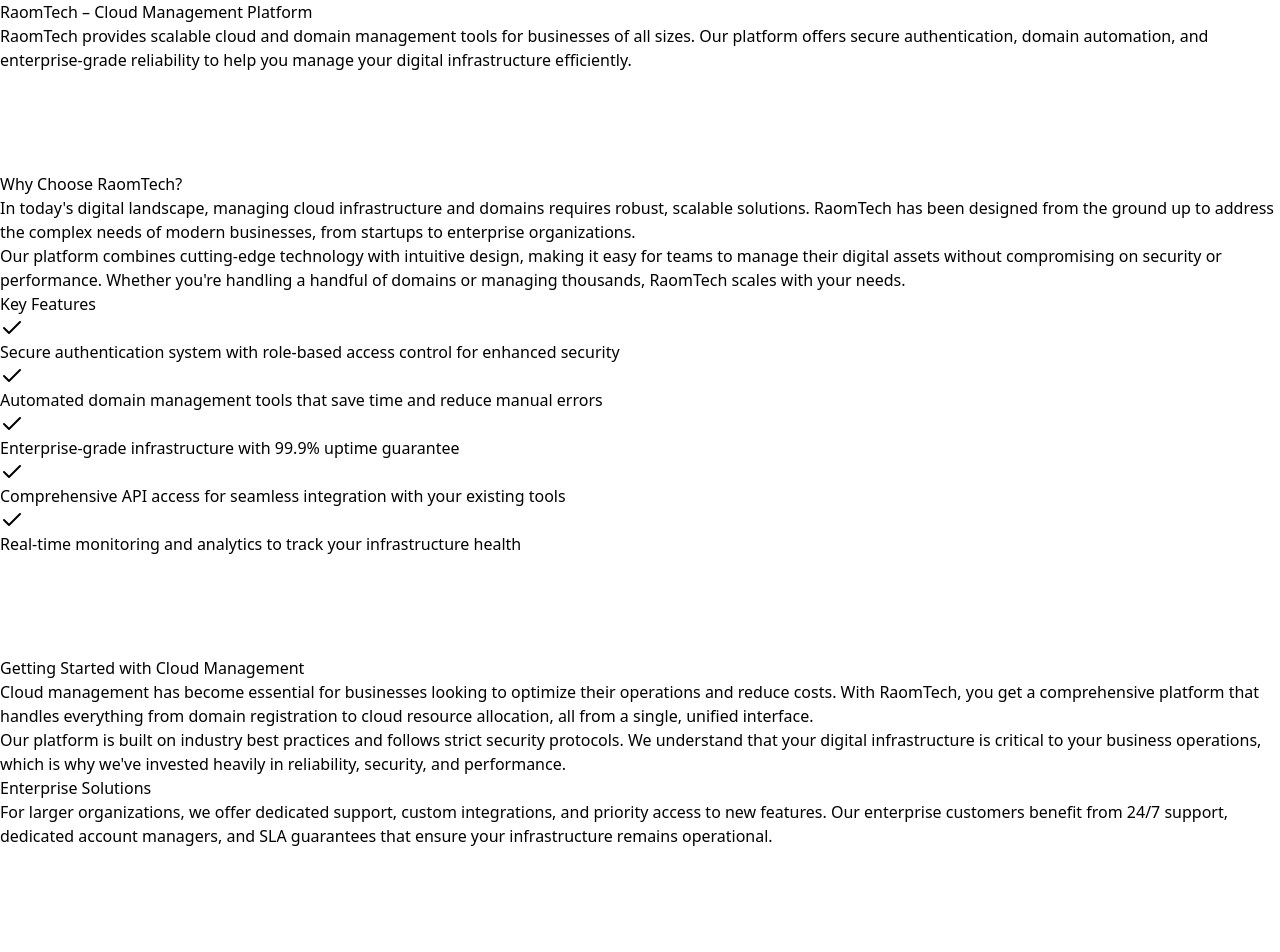
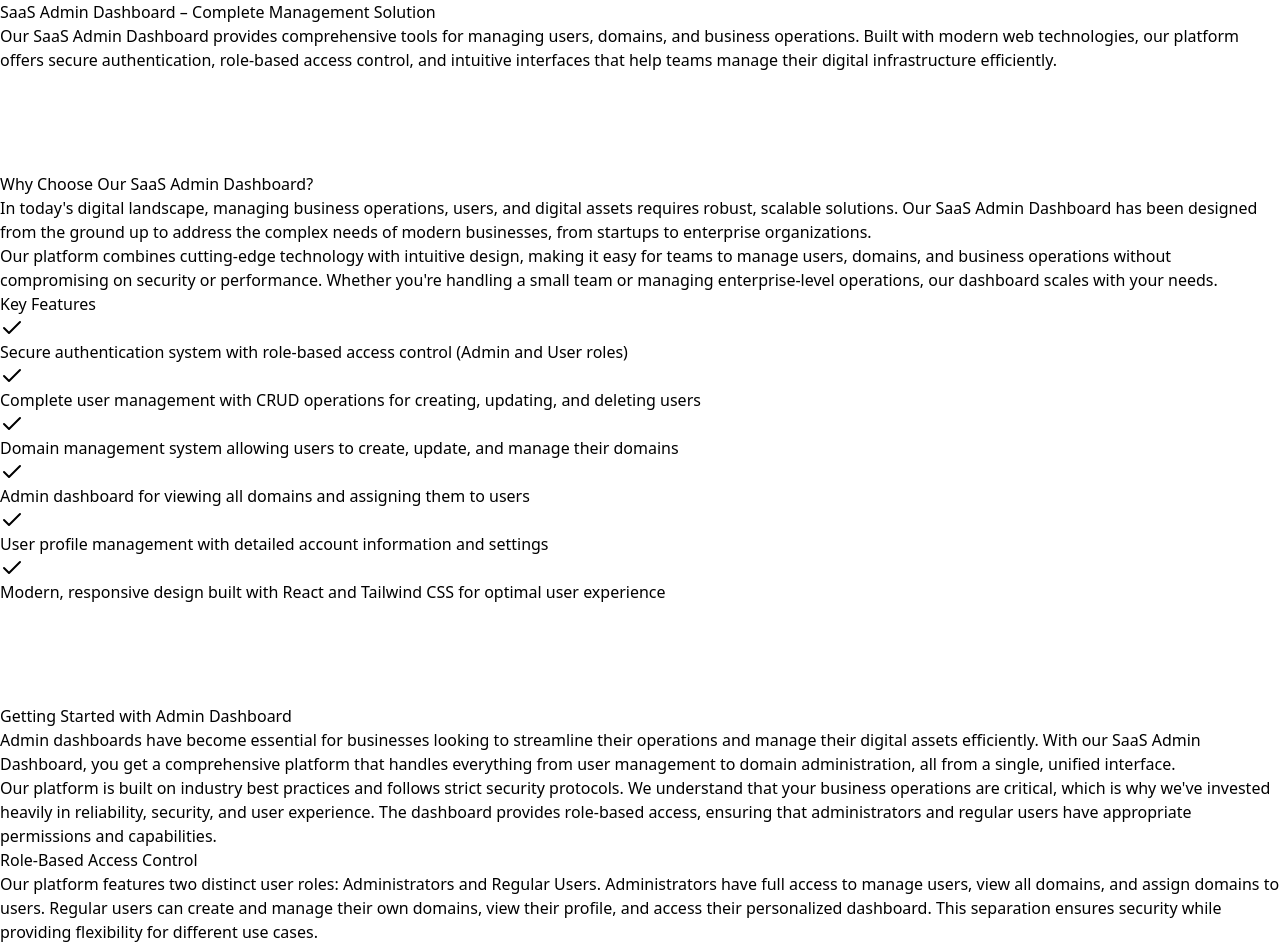
Before and after one commit to codesbydeveloper/test-project, a React (Vite) app: page / in a window 1280 px wide. Shown: the top 952 px of the page. Built offline with nearby package versions, Linux system fonts and the light colour scheme.

Commit message:
change api endpoint

```diff
--- a/src/pages/home/Home.jsx
+++ b/src/pages/home/Home.jsx
@@ -12,12 +12,12 @@
         <article className="prose prose-invert max-w-none">
           <header className="mb-12 text-center">
             <h1 className="text-5xl font-bold text-white mb-4">
-              RaomTech – Cloud Management Platform
+              SaaS Admin Dashboard – Complete Management Solution
             </h1>
             <p className="text-xl text-slate-300 leading-relaxed">
-              RaomTech provides scalable cloud and domain management tools for businesses of all sizes.
-              Our platform offers secure authentication, domain automation, and enterprise-grade reliability
-              to help you manage your digital infrastructure efficiently.
+              Our SaaS Admin Dashboard provides comprehensive tools for managing users, domains, and business operations.
+              Built with modern web technologies, our platform offers secure authentication, role-based access control,
+              and intuitive interfaces that help teams manage their digital infrastructure efficiently.
             </p>
           </header>
 
@@ -34,18 +34,18 @@
 
           {/* Editorial Content Section */}
           <section className="mb-12">
-            <h2 className="text-3xl font-bold text-white mb-6">Why Choose RaomTech?</h2>
+            <h2 className="text-3xl font-bold text-white mb-6">Why Choose Our SaaS Admin Dashboard?</h2>
 
             <p className="text-slate-300 text-lg leading-relaxed mb-6">
-              In today's digital landscape, managing cloud infrastructure and domains requires robust,
-              scalable solutions. RaomTech has been designed from the ground up to address the complex
-              needs of modern businesses, from startups to enterprise organizations.
+              In today's digital landscape, managing business operations, users, and digital assets requires
+              robust, scalable solutions. Our SaaS Admin Dashboard has been designed from the ground up to
+              address the complex needs of modern businesses, from startups to enterprise organizations.
             </p>
 
             <p className="text-slate-300 text-lg leading-relaxed mb-6">
               Our platform combines cutting-edge technology with intuitive design, making it easy for
-              teams to manage their digital assets without compromising on security or performance.
-              Whether you're handling a handful of domains or managing thousands, RaomTech scales with your needs.
+              teams to manage users, domains, and business operations without compromising on security or performance.
+              Whether you're handling a small team or managing enterprise-level operations, our dashboard scales with your needs.
             </p>
 
             <div className="bg-slate-800/50 border border-slate-700 rounded-lg p-6 my-8">
@@ -53,23 +53,27 @@
               <ul className="space-y-3">
                 <li className="flex items-start gap-3 text-slate-300">
                   <Check className="w-5 h-5 text-green-400 mt-1 flex-shrink-0" />
-                  <span>Secure authentication system with role-based access control for enhanced security</span>
+                  <span>Secure authentication system with role-based access control (Admin and User roles)</span>
                 </li>
                 <li className="flex items-start gap-3 text-slate-300">
                   <Check className="w-5 h-5 text-green-400 mt-1 flex-shrink-0" />
-                  <span>Automated domain management tools that save time and reduce manual errors</span>
+                  <span>Complete user management with CRUD operations for creating, updating, and deleting users</span>
                 </li>
                 <li className="flex items-start gap-3 text-slate-300">
                   <Check className="w-5 h-5 text-green-400 mt-1 flex-shrink-0" />
-                  <span>Enterprise-grade infrastructure with 99.9% uptime guarantee</span>
+                  <span>Domain management system allowing users to create, update, and manage their domains</span>
                 </li>
                 <li className="flex items-start gap-3 text-slate-300">
                   <Check className="w-5 h-5 text-green-400 mt-1 flex-shrink-0" />
-                  <span>Comprehensive API access for seamless integration with your existing tools</span>
+                  <span>Admin dashboard for viewing all domains and assigning them to users</span>
                 </li>
                 <li className="flex items-start gap-3 text-slate-300">
                   <Check className="w-5 h-5 text-green-400 mt-1 flex-shrink-0" />
-                  <span>Real-time monitoring and analytics to track your infrastructure health</span>
+                  <span>User profile management with detailed account information and settings</span>
+                </li>
+                <li className="flex items-start gap-3 text-slate-300">
+                  <Check className="w-5 h-5 text-green-400 mt-1 flex-shrink-0" />
+                  <span>Modern, responsive design built with React and Tailwind CSS for optimal user experience</span>
                 </li>
               </ul>
             </div>
@@ -88,26 +92,29 @@
 
           {/* More Editorial Content */}
           <section className="mb-12">
-            <h2 className="text-3xl font-bold text-white mb-6">Getting Started with Cloud Management</h2>
+            <h2 className="text-3xl font-bold text-white mb-6">Getting Started with Admin Dashboard</h2>
 
             <p className="text-slate-300 text-lg leading-relaxed mb-6">
-              Cloud management has become essential for businesses looking to optimize their operations
-              and reduce costs. With RaomTech, you get a comprehensive platform that handles everything
-              from domain registration to cloud resource allocation, all from a single, unified interface.
+              Admin dashboards have become essential for businesses looking to streamline their operations
+              and manage their digital assets efficiently. With our SaaS Admin Dashboard, you get a comprehensive
+              platform that handles everything from user management to domain administration, all from a single,
+              unified interface.
             </p>
 
             <p className="text-slate-300 text-lg leading-relaxed mb-6">
               Our platform is built on industry best practices and follows strict security protocols.
-              We understand that your digital infrastructure is critical to your business operations,
-              which is why we've invested heavily in reliability, security, and performance.
+              We understand that your business operations are critical, which is why we've invested heavily
+              in reliability, security, and user experience. The dashboard provides role-based access, ensuring
+              that administrators and regular users have appropriate permissions and capabilities.
             </p>
 
             <div className="bg-blue-900/20 border border-blue-700/50 rounded-lg p-6 my-8">
-              <h3 className="text-xl font-bold text-white mb-3">Enterprise Solutions</h3>
+              <h3 className="text-xl font-bold text-white mb-3">Role-Based Access Control</h3>
               <p className="text-slate-300 leading-relaxed">
-                For larger organizations, we offer dedicated support, custom integrations, and priority
-                access to new features. Our enterprise customers benefit from 24/7 support, dedicated
-                account managers, and SLA guarantees that ensure your infrastructure remains operational.
+                Our platform features two distinct user roles: Administrators and Regular Users. Administrators
+                have full access to manage users, view all domains, and assign domains to users. Regular users
+                can create and manage their own domains, view their profile, and access their personalized dashboard.
+                This separation ensures security while providing flexibility for different use cases.
               </p>
             </div>
           </section>
@@ -126,8 +133,8 @@
           {/* Call to Action */}
           <section className="text-center mt-16 mb-8">
             <p className="text-slate-300 text-lg mb-6">
-              Ready to streamline your cloud and domain management? Get started today and experience
-              the difference that professional infrastructure management can make for your business.
+              Ready to streamline your business operations and user management? Get started today and experience
+              the difference that a professional admin dashboard can make for your organization.
             </p>
             <button
               onClick={() => navigate('/login')}
```
Also changed, not shown: 2 other files (tests, documents, lock files or other folders).
